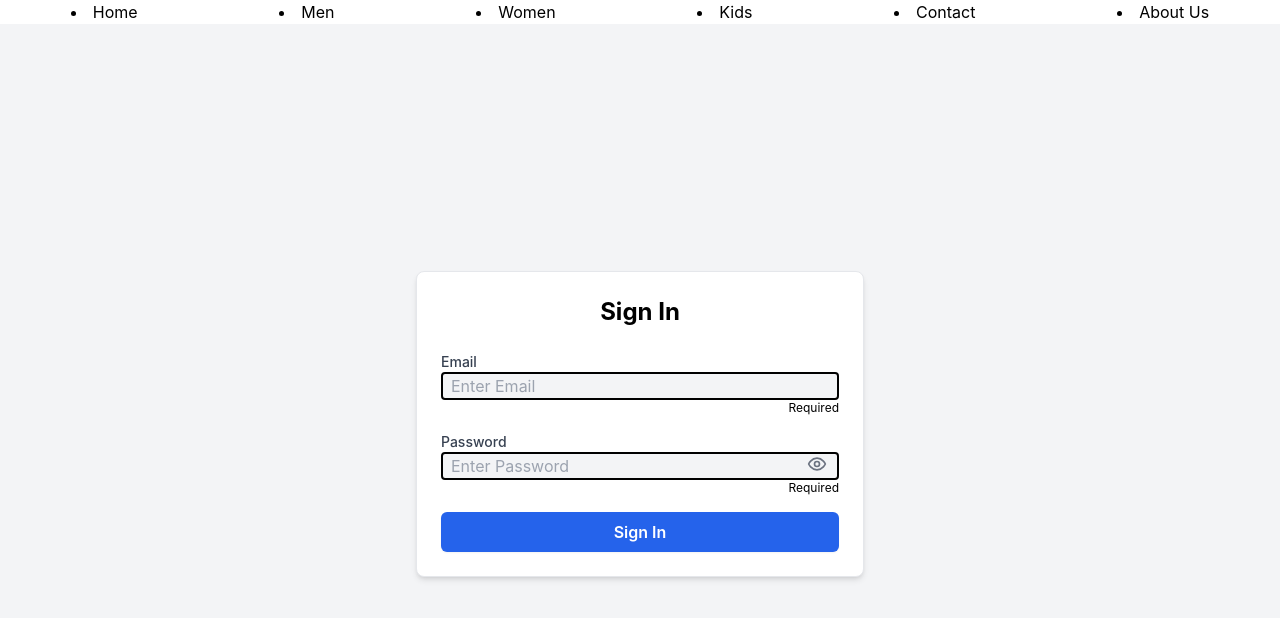
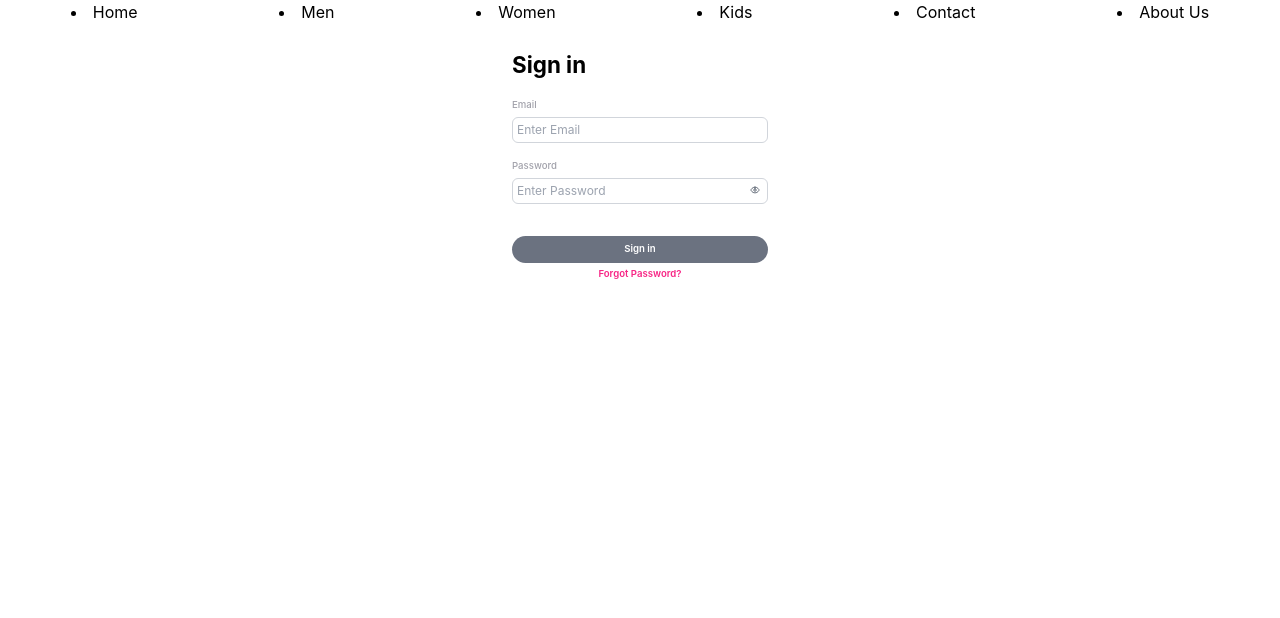
Before and after one commit to nehalprasad/ecommerce, a React (Create React App) app: page /signIn in a window 1280 px wide. Shown: the top 618 px of the page. Built offline with nearby package versions, Linux system fonts and the light colour scheme.

Commit message:
signinform

```diff
--- a/src/show/components/TextField/index.js
+++ b/src/show/components/TextField/index.js
@@ -1,50 +1,77 @@
 import React, { useState } from 'react';
-
 const TextField = ({
+  name,
+  type = 'text',
   label = "",
   placeholder = "",
-  required = false,
   value = "",
   onChange,
-  password = false,
-  error = "",
+  hasEye,
 }) => {
-  const [isPasswordVisible, setIsPasswordVisible] = useState(false);
+  const [error, setError] = useState('');
+  const [inputType, setInputType] = useState(type);
 
-  const handleToggleVisibility = () => {
-    setIsPasswordVisible(!isPasswordVisible);
+  const validate = (value) => {
+    if (type === 'email') {
+      const emailPattern = /^[^\s@]+@[^\s@]+\.[^\s@]+$/;
+      if (!emailPattern.test(value)) {
+        setError('Invalid email address');
+        return;
+      }
+    } else if (type === 'password') {
+      const passwordPattern = /^(?=.*[0-9])(?=.*[!@#$%^&*])[A-Za-z\d!@#$%^&*]{8,}$/;
+      if (!passwordPattern.test(value)) {
+        setError('Password must be at least 8 characters long and include at least one number and one special character');
+        return;
+      }
+    }
+    setError('');
+  };
+
+  const handleChange = (e) => {
+    const { value } = e.target;
+    validate(value);
+    onChange(value);
+  };
+
+  const togglePasswordVisibility = () => {
+    setInputType(inputType === 'password' ? 'text' : 'password');
   };
 
   return (
     <div className="relative mb-4">
-      {label && <label className="block text-sm font-medium text-gray-700">{label}</label>}
+      {label && (
+        <label className="block mb-1 font-medium text-zinc-400" style={{ fontSize: "0.6rem" }}>
+          {label}
+        </label>
+      )}
       <input
+        type={inputType}
+        name={name}
         placeholder={placeholder}
-        type={password ? (isPasswordVisible ? "text" : "password") : "text"}
-        // value={value}
-        onChange={onChange}
-        className={`bg-gray-100 text-black w-full px-2 rounded border-2 border-black ${error ? 'border-red-500' : ''}`}
+        value={value}
+        onChange={handleChange}
+        className={`w-full border rounded-md text-xs p-1 ${error ? 'border-red-500' : 'border-gray-300'} focus:outline-none`}
       />
-      {password && (
+      {hasEye && type === 'password' && (
         <button
           type="button"
-          onClick={handleToggleVisibility}
-          className="absolute inset-y-0 right-0 pr-3 flex items-center text-gray-500"
+          onClick={togglePasswordVisibility}
+          className="absolute pt-2 right-2"
         >
-          {isPasswordVisible ? (
-            <svg className="h-5 w-5" fill="none" stroke="currentColor" viewBox="0 0 24 24" xmlns="http://www.w3.org/2000/svg">
+          {inputType === 'password' ? (
+            <svg className="h-2.5 w-2.5 text-gray-600" fill="none" stroke="currentColor" viewBox="0 0 24 24" xmlns="http://www.w3.org/2000/svg">
               <path strokeLinecap="round" strokeLinejoin="round" strokeWidth="2" d="M12 5c-7 0-10 7-10 7s3 7 10 7 10-7 10-7-3-7-10-7zM12 9a3 3 0 100 6 3 3 0 000-6z"></path>
             </svg>
           ) : (
-            <svg className="h-5 w-5" fill="none" stroke="currentColor" viewBox="0 0 24 24" xmlns="http://www.w3.org/2000/svg">
+            <svg className="h-2.5 w-2.5 text-gray-600" fill="none" stroke="currentColor" viewBox="0 0 24 24" xmlns="http://www.w3.org/2000/svg">
               <path strokeLinecap="round" strokeLinejoin="round" strokeWidth="2" d="M15 12a3 3 0 00-6 0 3 3 0 006 0z"></path>
               <path strokeLinecap="round" strokeLinejoin="round" strokeWidth="2" d="M2.003 12S5.003 5 12 5c6.997 0 9.997 7 9.997 7S18.997 19 12 19c-6.997 0-9.997-7-9.997-7z"></path>
             </svg>
           )}
         </button>
       )}
-      {error && <p className="text-red-500 text-xs mt-1">{error}</p>}
-      {required && <p className="text-xs text-right">Required</p>}
+      <p className="text-red-500 text-xs">{error}</p>
     </div>
   );
 };
--- a/src/show/pages/public/SignIn/index.js
+++ b/src/show/pages/public/SignIn/index.js
@@ -3,70 +3,64 @@ import React, { useState } from 'react';
 import { TextField } from '../../../components'
 
 const SignIn = () => {
-  const [email, setEmail] = useState('');
-  const [password, setPassword] = useState('');
-  const [errors, setErrors] = useState({});
+  const [inputs, setInputs] = useState({
+    email: '',
+    password: '',
+  });
+  const [errors, setErrors] = useState({
+    email: '',
+    password: '',
+  });
 
-  const validateEmail = (value) => {
-    if (!value) return 'Email is required';
-    return '';
+  const handleInputChange = (name, value) => {
+    setInputs((prev) => ({ ...prev, [name]: value }));
   };
 
-  const validatePassword = (value) => {
-    if (!value) return 'Password is required';
-    const hasNumber = /\d/;
-    const hasLetter = /[a-zA-Z]/;
-    const hasSpecialChar = /[!@#$%^&*(),.?":{}|<>]/;
-    if (!hasNumber.test(value)) return 'Password must contain at least one number';
-    if (!hasLetter.test(value)) return 'Password must contain at least one letter';
-    if (!hasSpecialChar.test(value)) return 'Password must contain at least one special character';
-    return '';
+  const handleSubmit = (e) => {
+    e.preventDefault();
   };
 
-  const handleEmailChange = (e) => {
-    const value = e.target.value;
-    setEmail(value);
-    setErrors((prevErrors) => ({ ...prevErrors, email: validateEmail(value) }));
-  };
-
-  const handlePasswordChange = (e) => {
-    const value = e.target.value;
-    setPassword(value);
-    setErrors((prevErrors) => ({ ...prevErrors, password: validatePassword(value) }));
-  };
+  const isFormValid = Object.values(errors).every((error) => error === '') &&
+    Object.values(inputs).every((value) => value !== '');
 
   return (
-    <div className="flex justify-center items-center h-screen bg-gray-100">
-      <div className="max-w-md w-full p-6 bg-white border border-gray-200 rounded-lg shadow-md">
-        <h2 className="text-2xl font-bold mb-6 text-center">Sign In</h2>
-        <form>
+    <div className="flex justify-center mt-6">
+      <div className="w-64 bg-white">
+        <h2 className="font-bold mb-4" style={{fontSize: "1.4rem"}}>Sign in</h2>
+        <form onSubmit={handleSubmit} className="signin-form">
           <TextField
             label="Email"
+            type="email"
+            name="email"
             placeholder="Enter Email"
+            value={inputs.email}
+            onChange={(value) => handleInputChange('email', value)}
             required
-            value={email}
-            onChange={handleEmailChange}
-            error={errors.email}
           />
           <TextField
             label="Password"
+            type="password"
+            name="password"
             placeholder="Enter Password"
+            value={inputs.password}
+            onChange={(value) => handleInputChange('password', value)}
             required
-            password
-            value={password}
-            onChange={handlePasswordChange}
-            error={errors.password}
+            hasEye={true}
           />
           <button
             type="submit"
-            className="w-full py-2 px-4 bg-blue-600 text-white font-semibold rounded-md shadow-sm hover:bg-blue-700 focus:outline-none focus:ring-2 focus:ring-blue-500"
+            disabled={!isFormValid}
+            className={`w-full p-1.5 mt-4 text-white font-semibold rounded-full  ${isFormValid ? 'bg-blue-500' : 'bg-gray-500 cursor-pointer'}`}
+            style={{ fontSize: "0.6rem" }}
           >
-            Sign In
+            Sign in
           </button>
+          <p className="mt-1 text-center font-semibold" style={{color: "#F72585", fontSize: "0.6rem"}}>Forgot Password?</p>
         </form>
       </div>
     </div>
   );
 };
 
+
 export default SignIn;
```
